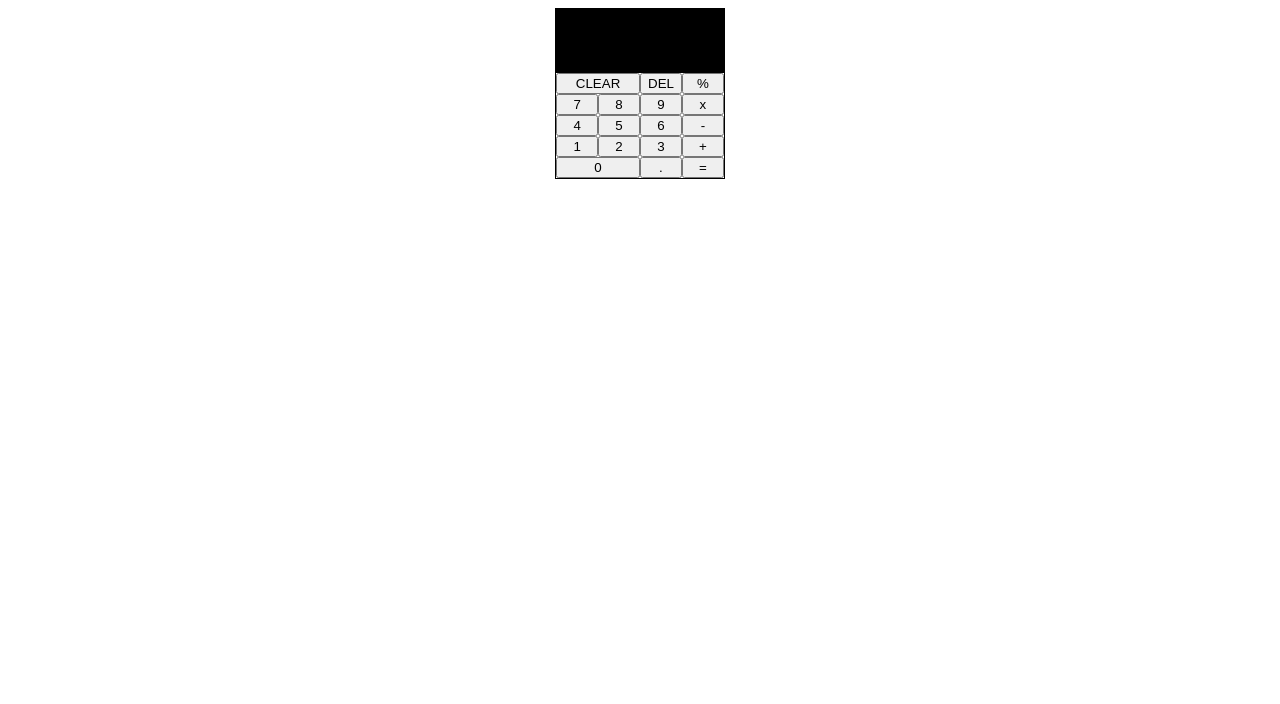
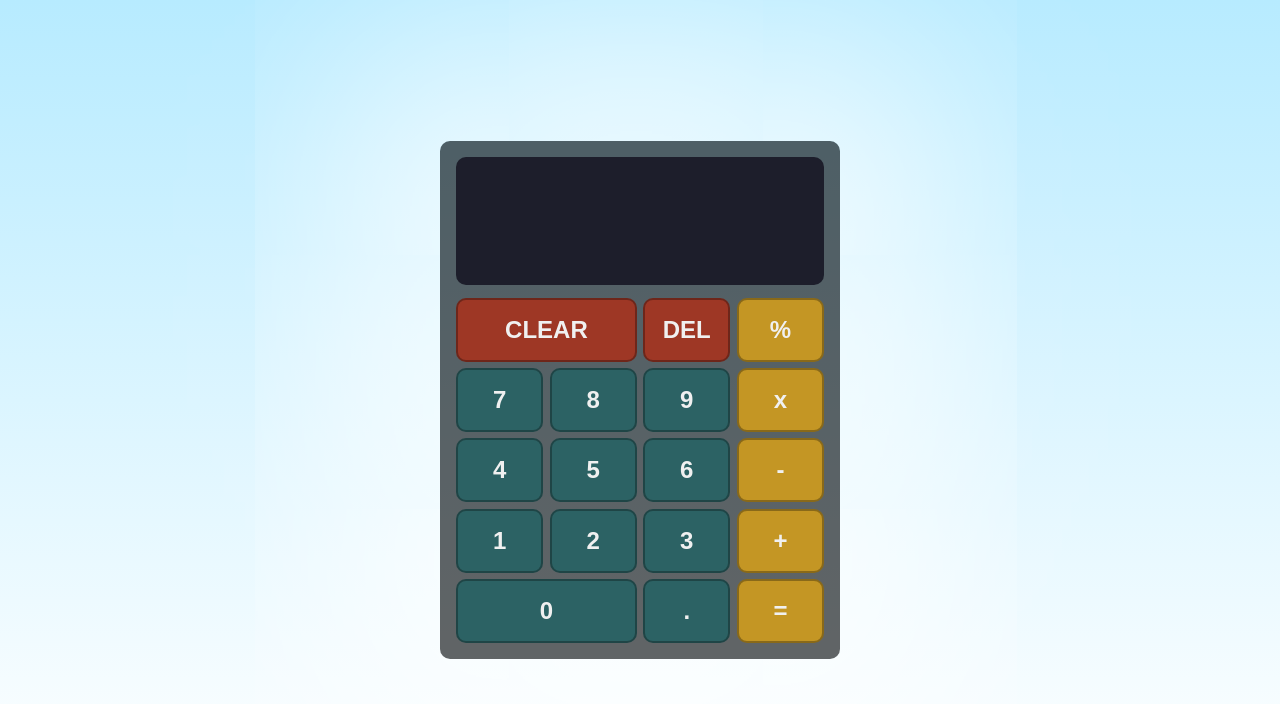
Before and after one commit to mschow/ts-calculator, a website built with Vite: page ts-calculator/index.html in a window 1280 px wide. Built offline with nearby package versions, Linux system fonts and the light colour scheme.

Commit message:
Add some basic styles.

```diff
--- a/ts-calculator/index.html
+++ b/ts-calculator/index.html
@@ -13,24 +13,24 @@
           <div class="current-operand"></div>
         </div>
         <div class="calc-buttons">
-          <button data-operation="CLEAR" class="span-2">CLEAR</button>
-          <button data-operation="DELETE">DEL</button>
-          <button data-operation="DIVIDE">%</button>
+          <button data-operation="CLEAR" class="span-2 warn">CLEAR</button>
+          <button data-operation="DELETE" class="warn">DEL</button>
+          <button data-operation="DIVIDE" class="accent">%</button>
           <button data-operation="ADD_NUMBER">7</button>
           <button data-operation="ADD_NUMBER">8</button>
           <button data-operation="ADD_NUMBER">9</button>
-          <button data-operation="MULTIPLY">x</button>
+          <button data-operation="MULTIPLY" class="accent">x</button>
           <button data-operation="ADD_NUMBER">4</button>
           <button data-operation="ADD_NUMBER">5</button>
           <button data-operation="ADD_NUMBER">6</button>
-          <button data-operation="SUBRACT">-</button>
+          <button data-operation="SUBRACT" class="accent">-</button>
           <button data-operation="ADD_NUMBER">1</button>
           <button data-operation="ADD_NUMBER">2</button>
           <button data-operation="ADD_NUMBER">3</button>
-          <button data-operation="ADD">+</button>
+          <button data-operation="ADD" class="accent">+</button>
           <button data-operation="ADD_NUMBER" class="span-2">0</button>
           <button data-operation="ADD_NUMBER">.</button>
-          <button data-operation="CALCULATE">=</button>
+          <button data-operation="CALCULATE" class="accent">=</button>
         </div>
       </div>
     </div>
--- a/ts-calculator/src/style.css
+++ b/ts-calculator/src/style.css
@@ -1,6 +1,12 @@
 :root {
   font-family: Inter, system-ui, Avenir, Helvetica, Arial, sans-serif;
   /* color-scheme: light dark; */
+  --standard-gap: .4rem;
+  --standard-border-radiux: 10px;
+  --warn: rgb(158, 55, 37);
+  --warn-hover: rgb(224, 108, 88);
+  --accent: rgb(196, 150, 36);
+  --accent-hover: rgb(226, 185, 81);
 }
 
 *, ::before, ::after{
@@ -8,34 +14,78 @@
 }
 
 body{
-  min-height: 100vh;
+  margin: 0;
+  min-height: 100svh;
+  background: linear-gradient(rgb(183, 235, 255), rgb(255, 255, 255));
 }
 
 #app{
+  margin: 0;
+  min-height: 100svh;
   display: flex;
   justify-content: center;
   align-items: center;
 }
 
 #calc{
-  border: 1px solid black;
-  width: minmax(400px, 95vw);
+  background: rgb(0, 0, 0, .6);
+  padding: 1rem;
+  max-width: 95vw;
+  min-width: 25rem;
+  border-radius: var(--standard-border-radiux);
+  box-shadow: 1px 1px 100rem 5rem rgb(255, 255, 255);
+}
+
+.warn{
+  background-color: var(--warn);
+}
+
+.warn:hover{
+  background-color: var(--warn-hover);
+}
+
+.accent{
+  background-color: var(--accent);
+}
+
+.accent:hover{
+  background-color: var(--accent-hover);
 }
 
 .display{
-  min-height: 4rem;
-  background: black;
+  height: 8rem;
+  background: rgb(29, 30, 43);
+  border-radius: var(--standard-border-radiux);
 }
 
 .calc-buttons{
   display: grid;
+  margin-top: calc(var(--standard-gap) * 2);
+  gap: var(--standard-gap);
   grid-template-columns: repeat(4, 1fr);
+}
+
+button{
+  color: #f0f0f0;
+}
+
+button{
+  border-radius: var(--standard-border-radiux);
+  font-size: 1.5rem;
+  min-height: 4rem;
+  min-width: 4rem;
+  border: none;
+  font-weight: 700;
+  background:rgb(44, 98, 100);
+  border: 2px solid rgba(0,0,0, 0.3);
+}
+
+button:hover{
+  cursor: pointer;
+  background:rgb(92, 143, 160);
+  border: solid rgba(255, 255, 255, .5);
 }
 
 .span-2{
   grid-column: span 2;
 }
-
-@media (prefers-color-scheme: dark) {
-
-}
```
